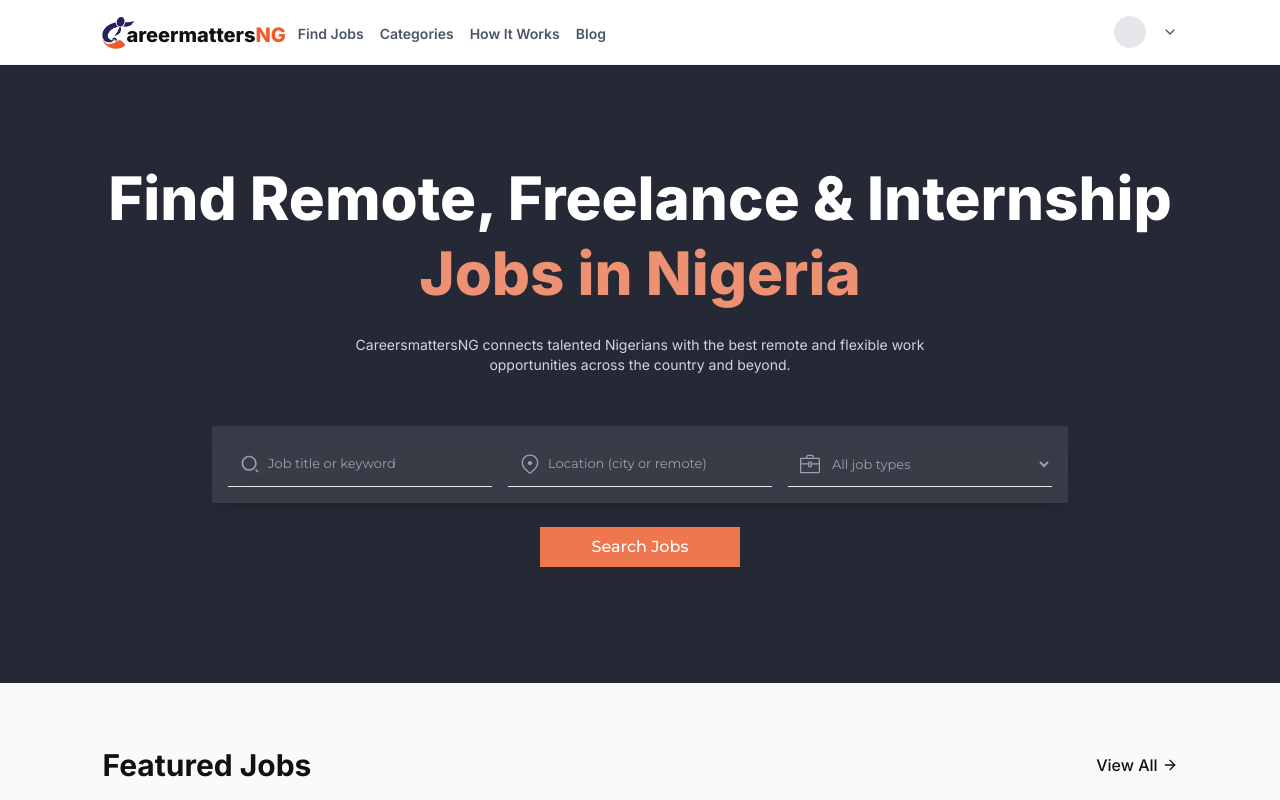
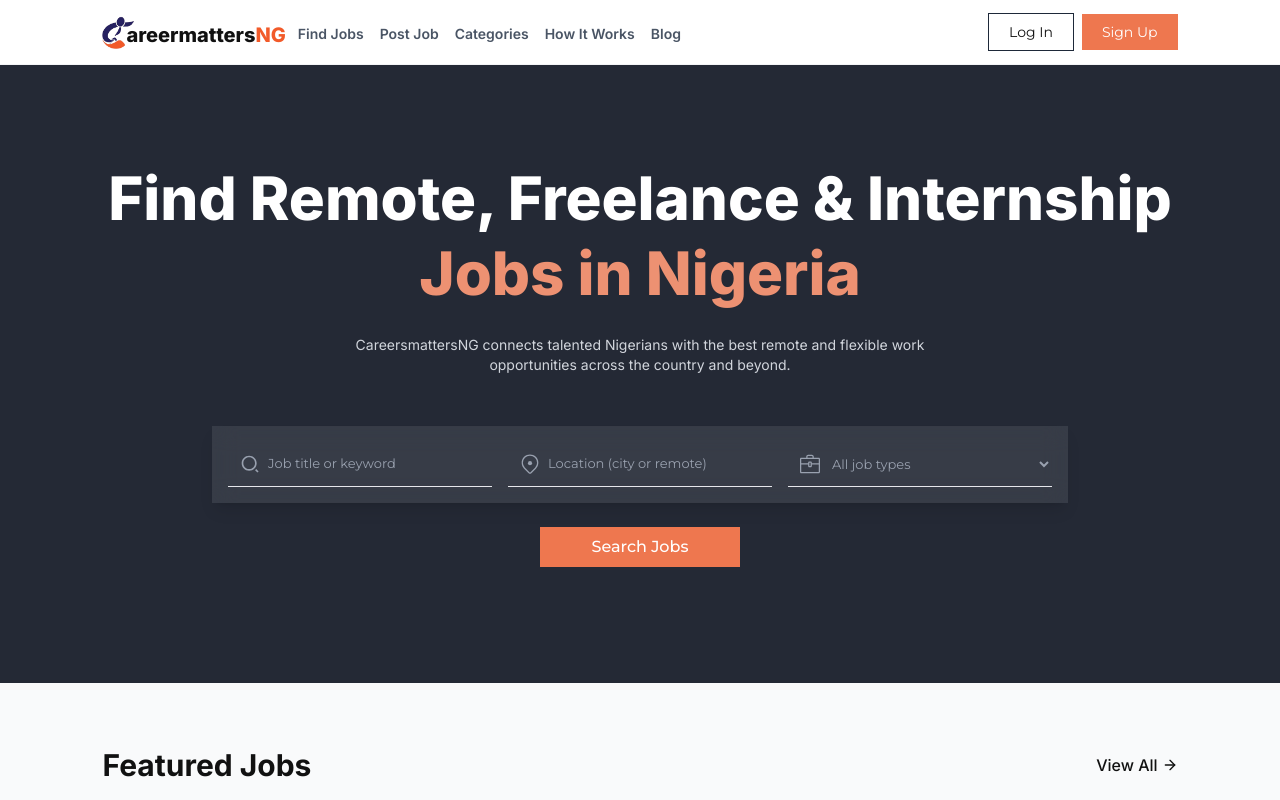
Before and after one commit to Olawoyin1/CareersNG, a React (Vite) app: page / in a window 1280 px wide. Shown: the top 800 px of the page. Built offline with nearby package versions, Linux system fonts and the light colour scheme.

Commit message:
user context fixed

```diff
--- a/src/components/Navbar.tsx
+++ b/src/components/Navbar.tsx
@@ -7,15 +7,7 @@
 
 const Navbar = () => {
   const [isMenuOpen, setIsMenuOpen] = useState(false);
-  const [loggedIn, _setLoggedIn] = useState(true);
-  // const [user, _setUser] = useState({
-  //   email: "yustee2017@gmail.com",
-  //   password: "Olamilekan@9",
-  //   role: "client",
-  //   username: "Olawoyin",
-  //   image: "",
-  //   is_admin: "true",
-  // });
+
 
   const context = useContext(UserContext)
   if (!context) {
@@ -48,7 +40,7 @@
 
   const isActive = (path: string) => {
     return location.pathname === path
-      ? "text-blue-900 underline font-extrabold"
+      ? "text-red-700 underline font-extrabold"
       : "text-gray-600";
   };
 
@@ -77,15 +69,23 @@
                 to="/jobs"
                 className={`${isActive(
                   "/jobs"
-                )} hover:text-red-700 transition-colors`}
+                )} hover:text-blue-900 transition-colors`}
               >
                 Find Jobs
+              </Link>
+              <Link
+                to="/post_job"
+                className={`${isActive(
+                  "/post_job"
+                )} hover:text-blue-900 transition-colors`}
+              >
+                Post Job
               </Link>
               <Link
                 to="/categories"
                 className={`${isActive(
                   "/categories"
-                )} hover:text-red-700  transition-colors`}
+                )} hover:text-blue-900   transition-colors`}
               >
                 Categories
               </Link>
@@ -93,7 +93,7 @@
                 to="/how_it_works"
                 className={`${isActive(
                   "/how_it_works"
-                )} hover:text-red-700  transition-colors`}
+                )} hover:text-blue-900   transition-colors`}
               >
                 How It Works
               </Link>
@@ -101,7 +101,7 @@
                 to="/blog"
                 className={`${isActive(
                   "/blog"
-                )} hover:text-red-700 transition-colors`}
+                )} hover:text-blue-900  transition-colors`}
               >
                 Blog
               </Link>
@@ -110,7 +110,7 @@
 
           {/* Authentication Buttons */}
           <div className="hidden md:flex items-center space-x-2">
-            {loggedIn ? (
+            {user ? (
               <>
                 <div
                   className="relative flex items-center gap-4"
@@ -244,7 +244,7 @@
 
         {/* Navigation Links */}
         <div className="flex bg-white h-[100vh] text-xl font-semibold flex-col px-6 py-4 space-y-5">
-          {loggedIn && (
+          {user && (
             <>
               <div className="flex items-center">
                 <div className="h-10 min-w-10 rounded-full overflow-hidden bg-gray-200 mr-2">
@@ -262,6 +262,7 @@
 
               {user?.is_staff  && (
                 <Link
+                onClick={() => setIsMenuOpen(false)}
                   to="/admin"
                   className={`${isActive(
                     "/admin"
@@ -273,6 +274,7 @@
 
               <Link
                 to="/dashboard"
+                onClick={() => setIsMenuOpen(false)}
                 className={`${isActive(
                   "/dashboard"
                 )} hover:text-red-700 transition-colors`}
@@ -282,6 +284,7 @@
 
               {user?.role === "client" && (
                 <Link
+                onClick={() => setIsMenuOpen(false)}
                   to="/post_job"
                   className={`${isActive(
                     "/post_job"
@@ -367,7 +370,7 @@
           </Link>
 
           <div className="flex flex-col gap-3">
-            {loggedIn ? (
+            {user ? (
               <>
                 <Link to="/">Logout</Link>
               </>
--- a/src/pages/PostJob.tsx
+++ b/src/pages/PostJob.tsx
@@ -2,6 +2,8 @@
 import * as Yup from 'yup';
 import { useNavigate } from 'react-router-dom';
 import { SlBriefcase } from "react-icons/sl";
+// import { useContext } from 'react';
+// import { UserContext } from '../components/UserContext';
 
 // List of Nigerian States (you can expand this list if necessary)
 const nigerianStates = [
@@ -37,6 +39,13 @@
     },
   });
 
+
+    // const context = useContext(UserContext)
+    // if (!context) {
+    //   throw new Error("useContext must be used within a UserProvider");
+    // }
+    // const {user} = context
+
   return (
     <div className="flex flex-col">
       <main className="flex-1  bg-gray-50">
@@ -53,9 +62,11 @@
 
                 <div className=" max-w-4xl w-full  p-4 bg-white rounded-xl">
 
-                    <div className="flex  items-center gap-2  ">
+                    <div className="flex items-center gap-2  ">
+
+
                       <SlBriefcase size={20} className="text-blue-900" />
-                      <h1 className="text-xl font-bold text-blue-900">Post A New Job</h1>
+                      <h1 className="text-xl font-bold text-blue-900 mb-1">Post A New Job</h1>
                     </div>
 
                     <p className="text-sm text-gray-600 mb-4">Fill out the details below to post a new job listing on our platform.</p>
```
